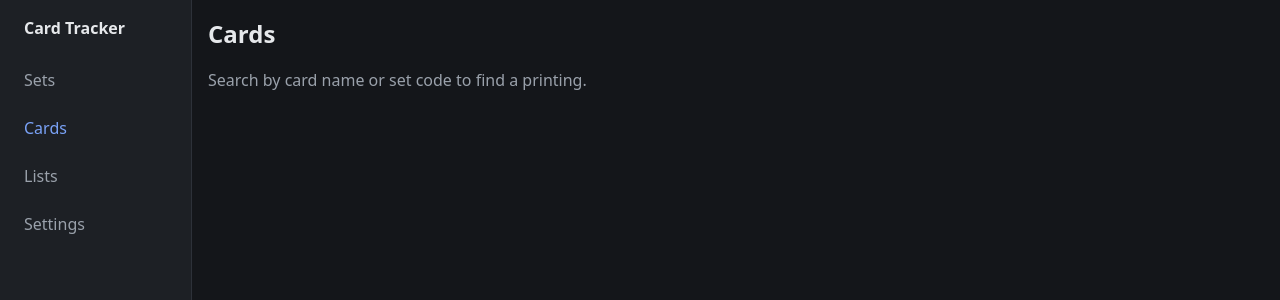
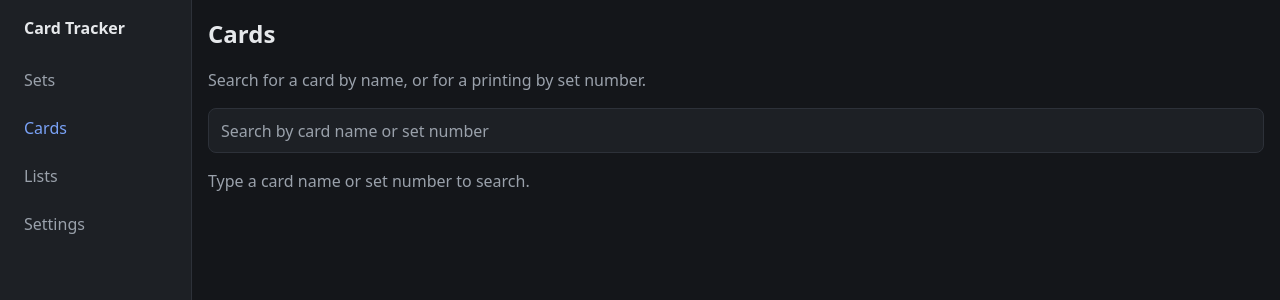
Before and after one commit to JohnBrockway/ygo-portfolio-app, a React (Vite) app in the folder app/: page /cards in a window 1280 px wide. Shown: the top 300 px of the page. Built offline with nearby package versions, Linux system fonts and the light colour scheme.

Commit message:
Add page for searching by both card title and printing id

```diff
--- a/app/src/pages/CardsPage.tsx
+++ b/app/src/pages/CardsPage.tsx
@@ -1,8 +1,230 @@
+import { useEffect, useMemo, useState } from "react";
+import type { ReactNode } from "react";
+import { Link } from "react-router-dom";
+import { SearchBar } from "../components/SearchBar";
+import { loadMasterData } from "../data/masterData";
+import { matchesAllTokens, splitQuery } from "../data/search";
+import type { Card, MasterData } from "../data/types";
+
+type SetRecord = MasterData["sets"][number];
+type PrintingRecord = MasterData["printings"][number];
+
+// Keeps the DOM small; the heading shows the full match count.
+const MAX_RESULTS_PER_SECTION = 50;
+
+// Callers pass a non-empty token list.
+function findCardMatches(cards: Card[], tokens: string[]): Card[] {
+  const firstToken = tokens[0].toLowerCase();
+
+  const matches: Card[] = [];
+  for (const card of cards) {
+    if (matchesAllTokens(card.title, tokens)) {
+      matches.push(card);
+    }
+  }
+
+  // Titles that start with the first token come first, then alphabetical.
+  matches.sort((a, b) => {
+    const aStarts = a.title.toLowerCase().startsWith(firstToken);
+    const bStarts = b.title.toLowerCase().startsWith(firstToken);
+    if (aStarts !== bStarts) {
+      return aStarts ? -1 : 1;
+    }
+    return a.title.localeCompare(b.title);
+  });
+  return matches;
+}
+
+function findPrintingMatches(printings: PrintingRecord[], tokens: string[]): PrintingRecord[] {
+  const matches: PrintingRecord[] = [];
+  for (const printing of printings) {
+    // Synthetic set numbers are never shown, so they must not be searchable either.
+    if (printing.set_number_synthetic) {
+      continue;
+    }
+    if (matchesAllTokens(printing.set_number, tokens)) {
+      matches.push(printing);
+    }
+  }
+
+  // numeric: true sorts "LOB-EN013" before "LOB-EN072".
+  matches.sort((a, b) => a.set_number.localeCompare(b.set_number, undefined, { numeric: true }));
+  return matches;
+}
+
+function CardRow({ card }: { card: Card }) {
+  return (
+    <li>
+      <Link to={`/cards/${card.card_id}`} className="row">
+        <div className="row-title">{card.title}</div>
+        <div className="row-meta">{card.card_type ? <span className="tag">{card.card_type}</span> : null}</div>
+      </Link>
+    </li>
+  );
+}
+
+function PrintingRow({
+  printing,
+  cardsById,
+  setsById,
+}: {
+  printing: PrintingRecord;
+  cardsById: Map<string, Card>;
+  setsById: Map<string, SetRecord>;
+}) {
+  const card = cardsById.get(printing.card_id);
+  const set = setsById.get(printing.set_id);
+  const cardName = card === undefined ? printing.card_id : card.title;
+  const setTitle = set === undefined ? printing.set_id : set.title;
+
+  return (
+    <li className="row">
+      <div className="row-title">{cardName}</div>
+      <div className="row-meta">
+        {set === undefined ? null : <span className="tag">{set.region}</span>}
+        {printing.set_number_synthetic ? null : <span>{printing.set_number}</span>}
+        <span className="tag">{printing.rarity}</span>
+        {set === undefined ? <span>{setTitle}</span> : <Link to={`/sets/${set.set_id}`}>{setTitle}</Link>}
+      </div>
+    </li>
+  );
+}
+
+function ResultSection({ title, total, children }: { title: string; total: number; children: ReactNode }) {
+  return (
+    <section>
+      <h2>
+        {title} ({total})
+      </h2>
+      {total > MAX_RESULTS_PER_SECTION ? (
+        <p className="muted">Showing the first {MAX_RESULTS_PER_SECTION}. Type more to narrow the results.</p>
+      ) : null}
+      {children}
+    </section>
+  );
+}
+
+function CardSearch({ data }: { data: MasterData }) {
+  const [query, setQuery] = useState("");
+  const tokens = useMemo(() => splitQuery(query), [query]);
+
+  const cardsById = useMemo(() => {
+    const map = new Map<string, Card>();
+    for (const card of data.cards) {
+      map.set(card.card_id, card);
+    }
+    return map;
+  }, [data]);
+
+  const setsById = useMemo(() => {
+    const map = new Map<string, SetRecord>();
+    for (const set of data.sets) {
+      map.set(set.set_id, set);
+    }
+    return map;
+  }, [data]);
+
+  const cardMatches = useMemo(() => {
+    if (tokens.length === 0) {
+      return [];
+    }
+    return findCardMatches(data.cards, tokens);
+  }, [data, tokens]);
+
+  const printingMatches = useMemo(() => {
+    if (tokens.length === 0) {
+      return [];
+    }
+    return findPrintingMatches(data.printings, tokens);
+  }, [data, tokens]);
+
+  let results: ReactNode;
+  if (tokens.length === 0) {
+    results = <p className="muted">Type a card name or set number to search.</p>;
+  } else if (cardMatches.length === 0 && printingMatches.length === 0) {
+    results = <p className="muted">No cards or printings match “{query.trim()}”.</p>;
+  } else {
+    results = (
+      <>
+        {cardMatches.length > 0 ? (
+          <ResultSection title="Cards" total={cardMatches.length}>
+            <ul className="row-list">
+              {cardMatches.slice(0, MAX_RESULTS_PER_SECTION).map((card) => (
+                <CardRow key={card.card_id} card={card} />
+              ))}
+            </ul>
+          </ResultSection>
+        ) : null}
+        {printingMatches.length > 0 ? (
+          <ResultSection title="Printings" total={printingMatches.length}>
+            <ul className="row-list">
+              {printingMatches.slice(0, MAX_RESULTS_PER_SECTION).map((printing) => (
+                <PrintingRow
+                  key={printing.printing_id}
+                  printing={printing}
+                  cardsById={cardsById}
+                  setsById={setsById}
+                />
+              ))}
+            </ul>
+          </ResultSection>
+        ) : null}
+      </>
+    );
+  }
+
+  return (
+    <>
+      <SearchBar
+        value={query}
+        onChange={setQuery}
+        placeholder="Search by card name or set number"
+        label="Search by card name or set number"
+      />
+      {results}
+    </>
+  );
+}
+
 export function CardsPage() {
+  const [data, setData] = useState<MasterData | null>(null);
+  const [error, setError] = useState<string | null>(null);
+
+  useEffect(() => {
+    // Ignore the result if the page was left before the fetch finished.
+    let cancelled = false;
+
+    loadMasterData()
+      .then((loadedData) => {
+        if (!cancelled) {
+          setData(loadedData);
+        }
+      })
+      .catch((err: Error) => {
+        if (!cancelled) {
+          setError(err.message);
+        }
+      });
+
+    return () => {
+      cancelled = true;
+    };
+  }, []);
+
+  let content: ReactNode;
+  if (error !== null) {
+    content = <p>Couldn't load cards: {error}</p>;
+  } else if (data === null) {
+    content = <p className="muted">Loading cards…</p>;
+  } else {
+    content = <CardSearch data={data} />;
+  }
+
   return (
     <>
       <h1>Cards</h1>
-      <p className="muted">Search by card name or set code to find a printing.</p>
+      <p className="muted">Search for a card by name, or for a printing by set number.</p>
+      {content}
     </>
   );
 }
```
